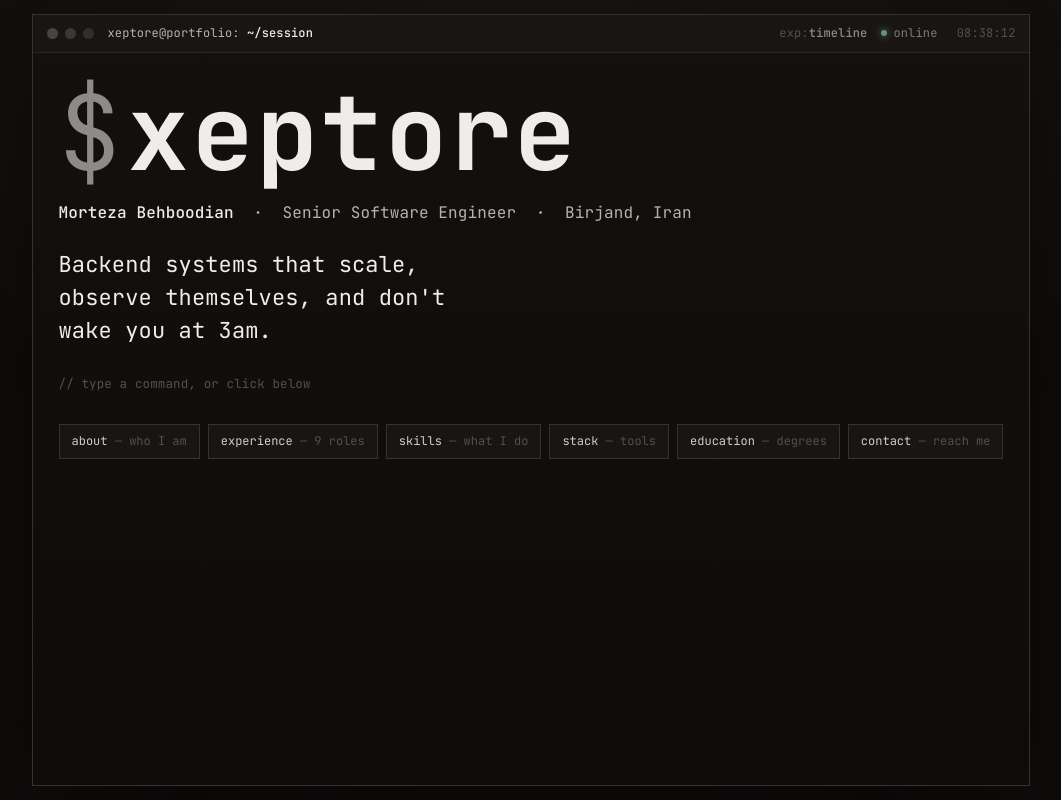
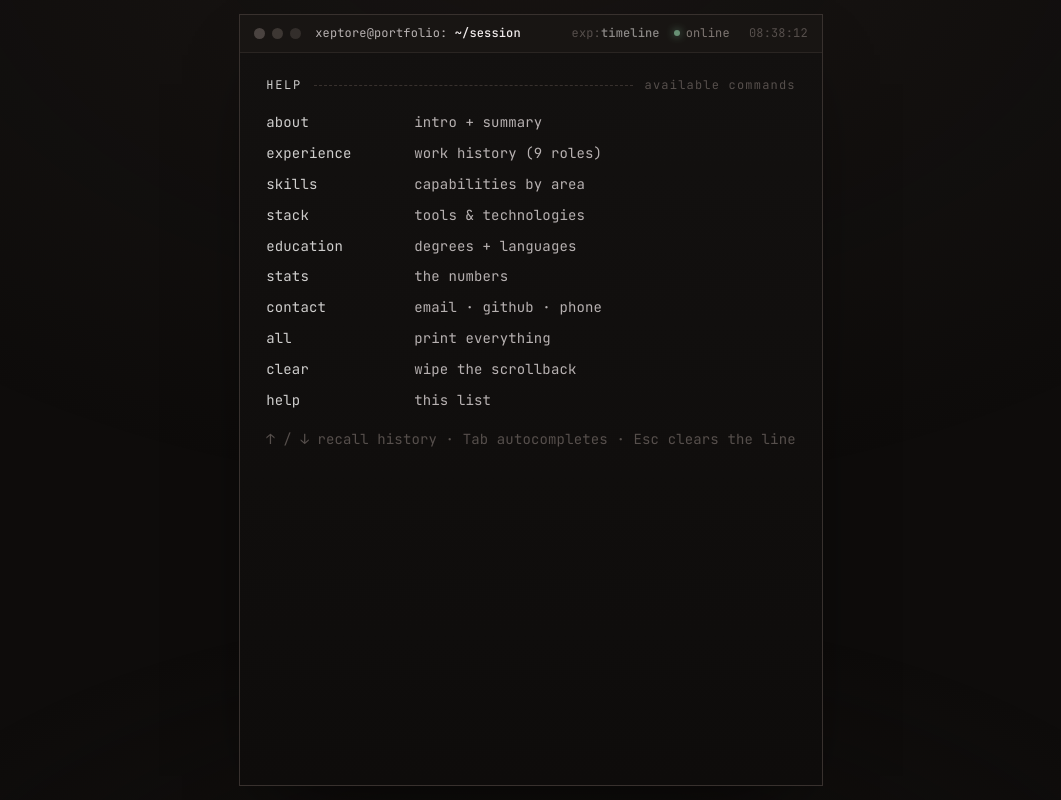
Before and after one commit to zahramirkazemi/xeptore-portfolio, a React (Vite) app: page / in a window 1280 px wide. Shown: the whole page, without its empty margins (109-1170 px from the left). Built offline with nearby package versions, Linux system fonts and the light colour scheme.

Commit message:
feat: add help

```diff
--- a/src/components/MainContent.tsx
+++ b/src/components/MainContent.tsx
@@ -3,7 +3,7 @@ import { useEffect, useRef, useState } from 'react';
 import { BOOT_LINES } from '../core/constants.ts';
 
 import BootLoading from './BootLoading.tsx';
-import Hero from './commands/Hero.tsx';
+import Help from './commands/Help.tsx';
 
 export default function MainContent() {
   const [booting, setBooting] = useState(true)
@@ -34,7 +34,7 @@ export default function MainContent() {
       aria-label="Terminal output"
     >
       <BootLoading booting={booting} bootShown={bootShown} />
-      <Hero />
+      <Help />
     </div>
   )
 }
--- /dev/null
+++ b/src/components/Shared.tsx
@@ -0,0 +1,21 @@
+export function Section({ tag, fig }: { tag: string; fig?: string }) {
+  return (
+    <div className="sec">
+      <span className="tag">{tag}</span>
+      <span className="rule" aria-hidden="true" />
+      {fig ? <span className="fig">{fig}</span> : null}
+    </div>
+  )
+}
+
+export function Chips({ items }: { items: string[] }) {
+  return (
+    <div className="chips" role="list" aria-label="Chips">
+      {items.map((s, i) => (
+        <span className="chip" key={i} role="listitem">
+          {s}
+        </span>
+      ))}
+    </div>
+  )
+}
--- /dev/null
+++ b/src/components/commands/Help.tsx
@@ -0,0 +1,24 @@
+import { Fragment } from 'react'
+import { ROWS } from '../../core/constants.ts';
+import { Section } from '../Shared.tsx';
+
+export default function Help() {
+  return (
+    <>
+      <Section tag="help" fig="available commands" />
+      <div className="help-grid" role="list" aria-label="Available commands">
+        {ROWS.map(([command, description]) => (
+          <Fragment key={command}>
+            <span className="c" role="listitem">
+              {command}
+            </span>
+            <span className="muted">{description}</span>
+          </Fragment>
+        ))}
+      </div>
+      <p className="faint" style={{ marginTop: 16 }}>
+        ↑ / ↓ recall history · Tab autocompletes · Esc clears the line
+      </p>
+    </>
+  )
+}
--- a/src/core/constants.ts
+++ b/src/core/constants.ts
@@ -18,3 +18,17 @@ export const HINTS = [
   ['education', 'degrees'],
   ['contact', 'reach me'],
 ] as [string, string][];
+
+
+export const ROWS = [
+  ['about', 'intro + summary'],
+  ['experience', `work history (${CV.experience.length} roles)`],
+  ['skills', 'capabilities by area'],
+  ['stack', 'tools & technologies'],
+  ['education', 'degrees + languages'],
+  ['stats', 'the numbers'],
+  ['contact', 'email · github · phone'],
+  ['all', 'print everything'],
+  ['clear', 'wipe the scrollback'],
+  ['help', 'this list'],
+] as [string, string][];
--- a/src/core/globals.css
+++ b/src/core/globals.css
@@ -217,6 +217,29 @@ body {
   font-size: 11px;
 }
 
+/* command result helpers */
+.err {
+  color: #c98f7f;
+}
+.kv {
+  display: grid;
+  grid-template-columns: max-content 1fr;
+  gap: 4px 18px;
+  color: var(--fg-mid);
+}
+.kv .k {
+  color: var(--fg-dim);
+}
+.help-grid {
+  display: grid;
+  grid-template-columns: 130px 1fr;
+  gap: 7px 18px;
+  color: var(--fg-mid);
+}
+.help-grid .c {
+  color: var(--accent);
+}
+
 /* section header with box-drawing rule */
 .sec {
   display: flex;
```
